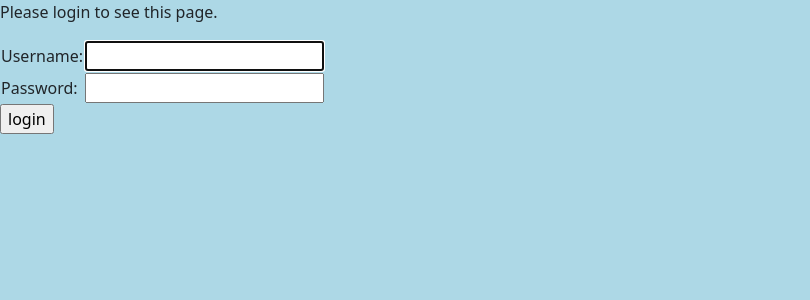
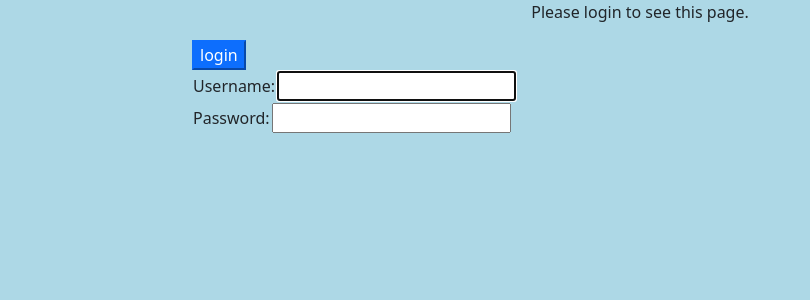
Before and after one commit to cmatchneer/inventory, a Django app: page /accounts/login/?next=/product/ in a window 1280 px wide. Shown: the part 56-356 px from the top of the page, without its empty margins (0-810 px from the left). Run offline with Django 3.2, Linux system fonts and the light colour scheme.

Commit message:
logout login style in the works cleaned up code as well

```diff
--- a/inventory/inventory/settings.py
+++ b/inventory/inventory/settings.py
@@ -125,4 +125,4 @@ STATICFILES_DIRS = [
     BASE_DIR / "static",
     '/var/www/static/',
 ]
-print(STATICFILES_DIRS)
+LOGIN_REDIRECT_URL = '/'
--- a/inventory/products/templates/product/product_delete.html
+++ b/inventory/products/templates/product/product_delete.html
@@ -1,7 +1,6 @@
 {% extends 'base.html' %}
 
 {% block content %}
-
     <div class="container">
         <form id="delete" action='.' method='POST'>{% csrf_token %}
             <h1>Do you want to delete the product "{{ object.title }}"?</h1>
@@ -10,8 +9,4 @@
             </div>
         </form>
     </div>
-
-
-
-
 {% endblock %}
--- a/inventory/products/templates/product/product_detail.html
+++ b/inventory/products/templates/product/product_detail.html
@@ -2,21 +2,16 @@
 
 {%block content%}
     <div class="container">
-
     <!-- for loop to render each product -->
         {%for product in product_list%}
-<!-- <h1>test</h1> -->
-
         <div class="products">
                 <ul>
                     <h5>{{product.title}}</h5>
-
                     <li>Price: {{product.price}}</li>
                     {% if product.available %}
                         <li>In stock</li>
                         <li> Amount in Backstock: {{product.quantity}}</li>
                         <li>Sell by Date: {{product.date}}</li>
-
                     {%else%}
                         <li>Out of Stock</li>
                     {% endif %}
@@ -26,5 +21,4 @@
             </div>
         {%endfor%}
     </div>
-
 {%endblock%}
--- a/inventory/products/templates/product/product_form.html
+++ b/inventory/products/templates/product/product_form.html
@@ -7,11 +7,8 @@
             <div class="col-auto">
                 {% for field in form %}
                     <label class="form-label" for="{{ field.auto_id }}">{{ field.label }}</label>
-
                  {{ field }}
                 {% endfor %}
-
-
             </div>
         </div>
         <button type='submit' value='save' class="btn btn-primary">Submit</button>
--- a/inventory/products/urls.py
+++ b/inventory/products/urls.py
@@ -4,9 +4,7 @@ from .views import (
     product_delete_view,
     product_list_view,
     product_update_view,
-
 )
-
 app_name = 'product'
 urlpatterns = [
     path('', product_list_view, name='product-list'),
--- a/inventory/static/css/style.css
+++ b/inventory/static/css/style.css
@@ -1,7 +1,6 @@
 /* general styles */
 body{
     background-color: lightblue;
-
     }
  a {
     color: inherit;
@@ -9,10 +8,10 @@ body{
     }
 ul{
     list-style-type: none;
-
     }
 .container{
     width: 100%;
+    text-align: center;
     }
 .btn{
     box-shadow: 0 2px #999;
@@ -25,7 +24,6 @@ ul{
 .products{
     display: inline-block;
     vertical-align: top;
-
     text-align: center;
     width: 20%;
     border:3px solid black;
@@ -59,3 +57,25 @@ ul{
     color:cadetblue !important;
     border:1px solid cadetblue;
 }
+/* logout styles */
+.logout{
+    width:30%;
+    margin: 0 auto;
+    text-align: center;
+}
+/* loginstyle */
+#login_form{
+    display: inline-block;
+    width:70%;
+}
+#login_div{
+    margin: 0 auto;
+    width:70%;
+}
+.fill_in{
+    display: inline-block;
+}
+#login_button{
+    text-align: center;
+    /* display: inline-block; */
+}
--- a/inventory/templates/base.html
+++ b/inventory/templates/base.html
@@ -4,21 +4,15 @@
 <!DOCTYPE html>
 <html lang="en">
 <head>
-        <link href="https://cdn.jsdelivr.net/npm/bootstrap@5.0.0-beta1/dist/css/bootstrap.min.css" rel="stylesheet" integrity="sha384-giJF6kkoqNQ00vy+HMDP7azOuL0xtbfIcaT9wjKHr8RbDVddVHyTfAAsrekwKmP1" crossorigin="anonymous">
-        <script src="https://cdn.jsdelivr.net/npm/bootstrap@5.0.0-beta1/dist/js/bootstrap.bundle.min.js" integrity="sha384-ygbV9kiqUc6oa4msXn9868pTtWMgiQaeYH7/t7LECLbyPA2x65Kgf80OJFdroafW" crossorigin="anonymous"></script>
+    <!-- bootstrap links -->
+    <link href="https://cdn.jsdelivr.net/npm/bootstrap@5.0.0-beta1/dist/css/bootstrap.min.css" rel="stylesheet" integrity="sha384-giJF6kkoqNQ00vy+HMDP7azOuL0xtbfIcaT9wjKHr8RbDVddVHyTfAAsrekwKmP1" crossorigin="anonymous">
+    <script src="https://cdn.jsdelivr.net/npm/bootstrap@5.0.0-beta1/dist/js/bootstrap.bundle.min.js" integrity="sha384-ygbV9kiqUc6oa4msXn9868pTtWMgiQaeYH7/t7LECLbyPA2x65Kgf80OJFdroafW" crossorigin="anonymous"></script>
     <meta charset="UTF-8">
     <meta name="viewport" content="width=device-width, initial-scale=1.0">
     <meta http-equiv="X-UA-Compatible" content="ie=edge">
     {% load static %}
     <link rel="stylesheet" type="text/css" href="{% static 'css/style.css' %}">
-<!-- <style>
-
-
-}
-</style> -->
-
-    <title>Inventory</title>
-
+<title>Inventory</title>
 </head>
 <body>
     {% include 'navbar.html'%}
--- a/inventory/templates/home.html
+++ b/inventory/templates/home.html
@@ -1,7 +1,6 @@
 {%extends 'base.html'%}
 
 {% block content%}
-    {% load static %}
     <div id="home">
         <h1>Inventory Manager</h1>
         {% if user.is_authenticated %}
@@ -11,5 +10,4 @@
 
         {% endif %}
     </div>
-
 {%endblock%}
--- a/inventory/templates/navbar.html
+++ b/inventory/templates/navbar.html
@@ -1,3 +1,4 @@
+<!-- bootstrap nav bar -->
 <nav class="navbar navbar-expand-lg navbar-dark bg-dark">
     <div class="container-fluid">
       <div class="collapse navbar-collapse" id="navbarNav">
@@ -16,7 +17,6 @@
               <a class="nav-link active " href="{% url 'logout' %}" tabindex="-1" aria-disabled="true">logout</a>
             </li>
           {% else %}
-
             <li class="nav-item">
               <a class="nav-link active " href="{% url 'login' %}" tabindex="-1" aria-disabled="true">Login</a>
             </li>
--- a/inventory/templates/registration/login.html
+++ b/inventory/templates/registration/login.html
@@ -1,6 +1,6 @@
 {% extends 'base.html' %}
 {% block content %}
-
+<div class= "container">
   {% if form.errors %}
     <p>Your username and password didn't match. Please try again.</p>
   {% endif %}
@@ -13,22 +13,23 @@
       <p>Please login to see this page.</p>
     {% endif %}
   {% endif %}
-
-  <form method="post" action="{% url 'login' %}">
+</div>
+<div id=login_div>
+  <form id="login_form" method="post" action="{% url 'login' %}">
     {% csrf_token %}
     <table>
-      <tr>
+      <tr class="fill_in">
         <td>{{ form.username.label_tag }}</td>
         <td>{{ form.username }}</td>
       </tr>
-      <tr>
+      <tr class="fill_in">
         <td>{{ form.password.label_tag }}</td>
         <td>{{ form.password }}</td>
       </tr>
+      <input id= "login_button"class=" btn-primary"type="submit" value="login" />
+
     </table>
-    <input type="submit" value="login" />
     <input type="hidden" name="next" value="{{ next }}" />
   </form>
-
-
+</div>
 {% endblock %}
```
Also changed, not shown: inventory/products/form.py (+5 -7 lines), inventory/products/views.py (+0 -7 lines), inventory/templates/registration/logged_out.html (+6 -2 lines), inventory/db.sqlite3. Lines whose indentation alone changed are shown as unchanged.
